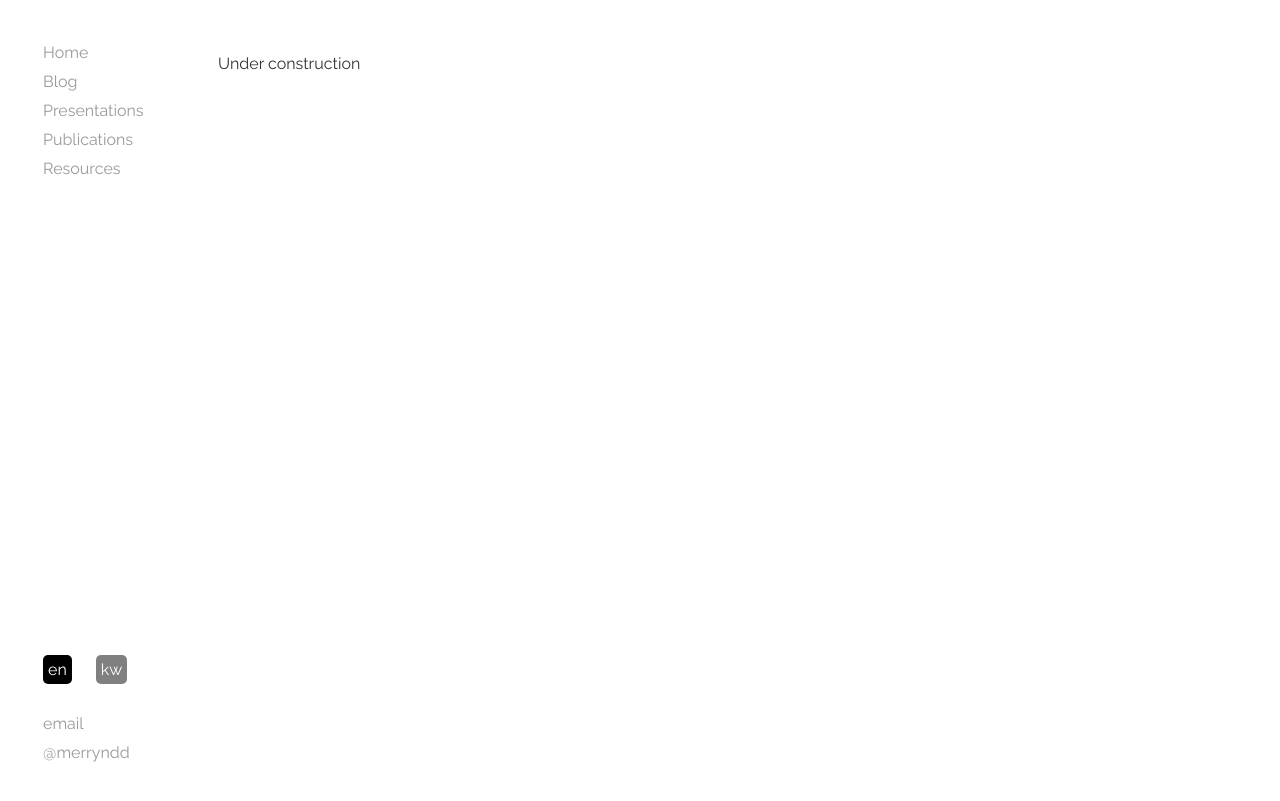
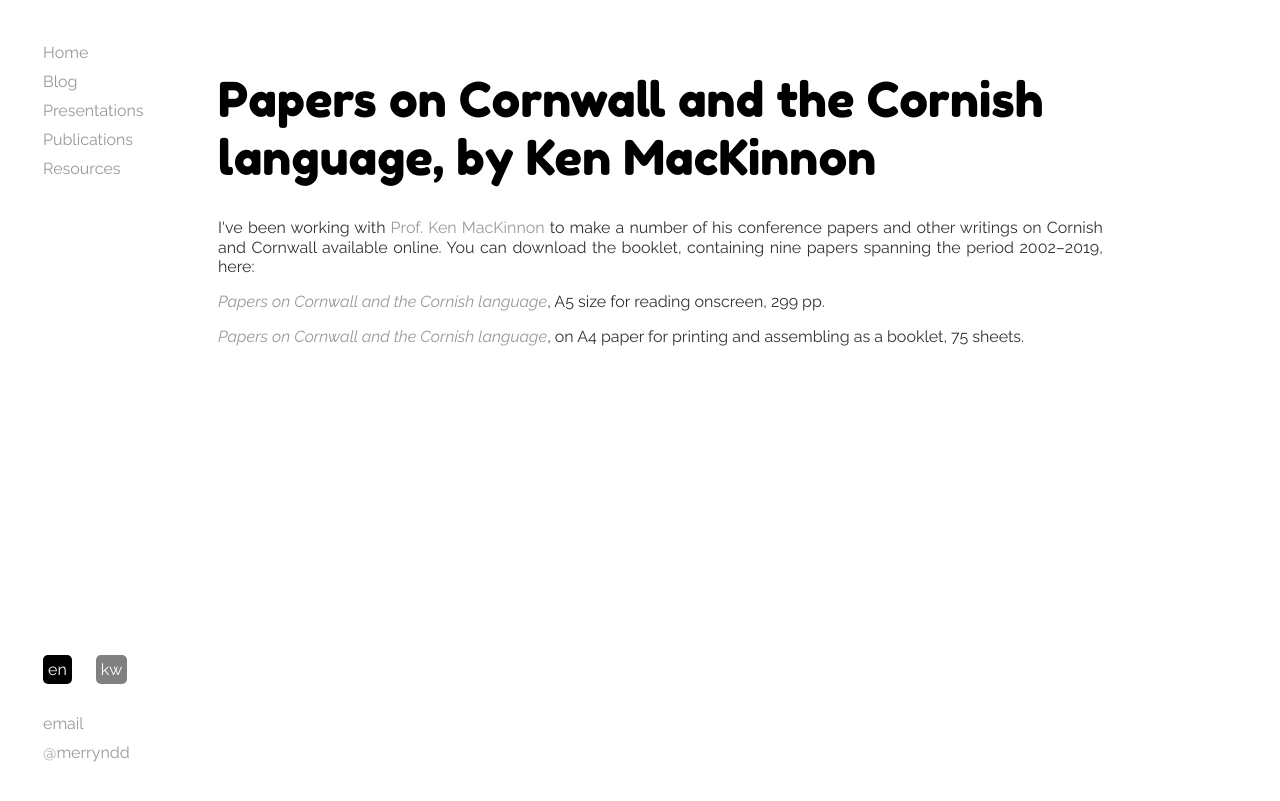
Before and after one commit to merryndd/merryndd.github.io, a Jekyll site: the page built from mackinnon.html, in a window 1280 px wide. Shown: the top 801 px of the page. Built offline with Jekyll 4.4.1, drawn with Linux system fonts in a browser that asks for light colours; comment, search, counter and statistics services are not loaded.

Commit message:
Add MacKinnon booklet

```diff
--- a/mackinnon.html
+++ b/mackinnon.html
@@ -4,5 +4,12 @@ title: Merryn Davies-Deacon
 permalink: /site/mackinnon
 redirect_from: "/mackinnon"
 ---
-<p class="en">Under construction</span>
-<p class="kw">O toas en scon</span>
+<h1 class="en">Papers on Cornwall and the Cornish language, by Ken MacKinnon</h1>
+<p class="en">I've been working with <a href="http://ferintosh.org/">Prof. Ken MacKinnon</a> to make a number of his conference papers and other writings on Cornish and Cornwall available online. You can download the booklet, containing nine papers spanning the period 2002–2019, here:</p>
+<p class="en"><a href="/site/mackinnon/mackinnon-onscreen.pdf"><i>Papers on Cornwall and the Cornish language</i></a>, A5 size for reading onscreen, 299 pp.</p>
+<p class="en"><a href="/site/mackinnon/mackinnon-print.pdf"><i>Papers on Cornwall and the Cornish language</i></a>, on A4 paper for printing and assembling as a booklet, 75 sheets.</p>
+
+<h1 class="kw">Screfow en-kever Kernow ha Kernowek, gen Ken MacKinnon</h1>
+<p class="kw">En 2019, my a veu o conis gen <a href="http://ferintosh.org/">Prof. Ken MacKinnon</a>, ha nei a wrug parujy nebes cowsow dhort kescussulyanjow ha taklow erel a wrug ev screfa rag ens gwul es dhe gawas warlinen. Ma naw scryf et an levren, screfys tredh 2002 ha 2019; whei a ell hy iscarga obma:</p>
+<p class="kw"><a href="/site/mackinnon/mackinnon-onscreen.pdf"><i>Papers on Cornwall and the Cornish language</i></a>, war paper A5 a ell boas redyes dre scrin, 299 f.</p>
+<p class="kw"><a href="/site/mackinnon/mackinnon-print.pdf"><i>Papers on Cornwall and the Cornish language</i></a>, war paper A4 a ell doas dhe voas gwres levren, 75 f. (mar pedh pryntyes war an dhew fas)</p>
```
Also changed, not shown: 2 other files.
